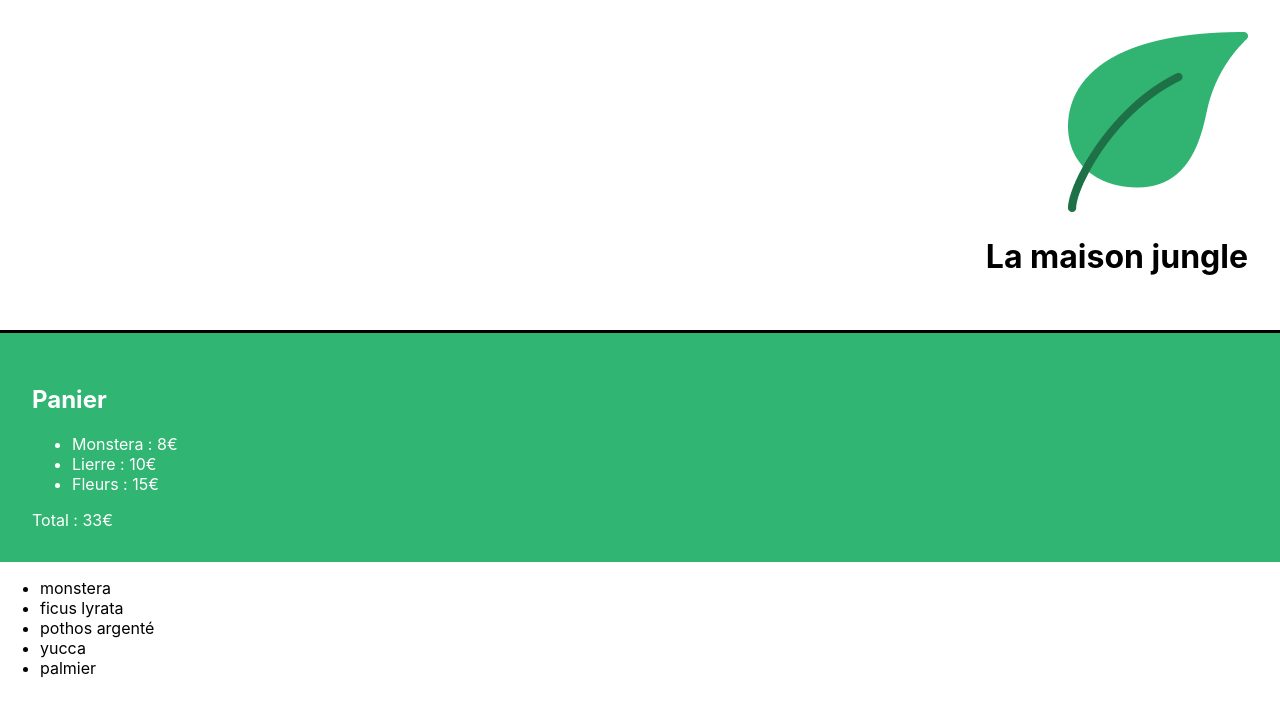
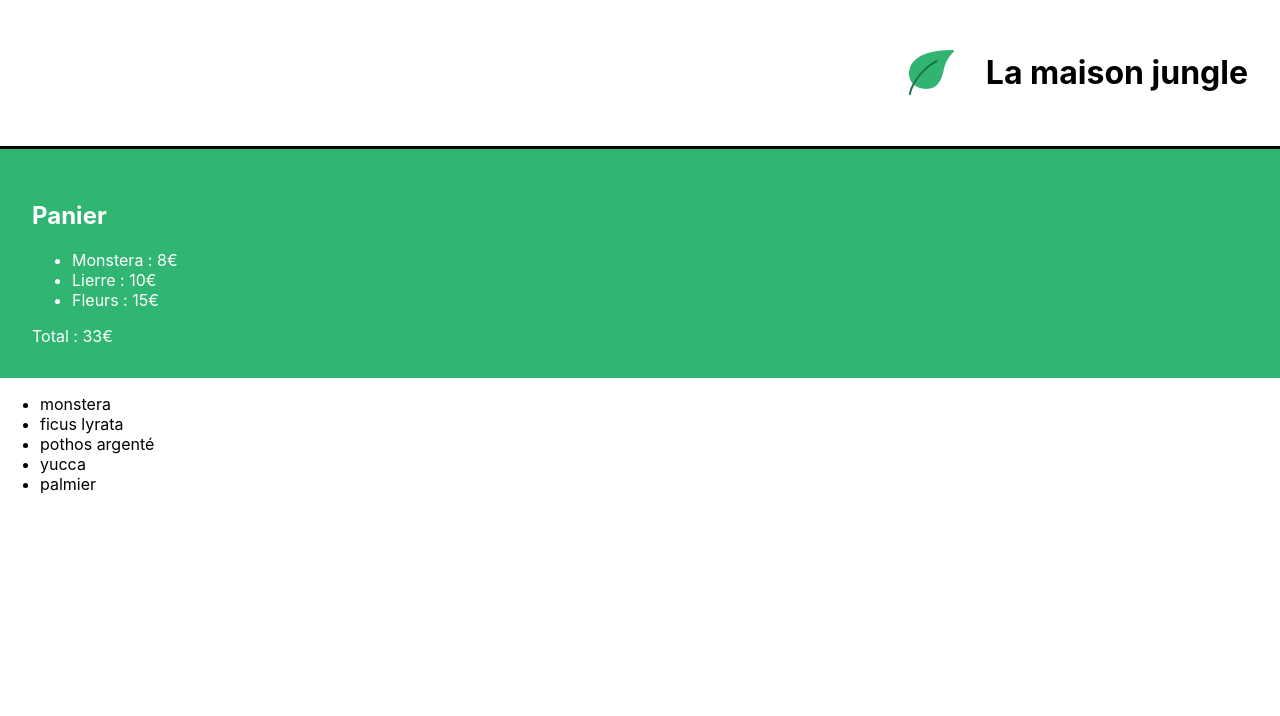
Before and after one commit to MaryamVerdon/la-maison-jungle, a React app: page / in a window 1280 px wide. Built offline with nearby package versions, Linux system fonts and the light colour scheme.

Commit message:
modification du css :  ajustement de la bannière

```diff
--- a/src/styles/Banner.css
+++ b/src/styles/Banner.css
@@ -1,6 +1,19 @@
 .lmj-banner {
-    color: black;
-    text-align: right;
-    padding: 32px;
-    border-bottom: solid 3px black;
+	color: black;
+	text-align: right;
+	padding: 32px;
+	border-bottom: solid 3px black;
+	display: flex;
+	justify-content: flex-end;
+	flex-direction: row;
+	align-items: center;
 }
+
+.lmj-title {
+	padding-left: 32px;
+}
+
+.lmj-logo {
+	height: 45px;
+	width: 45px;
+}
```
